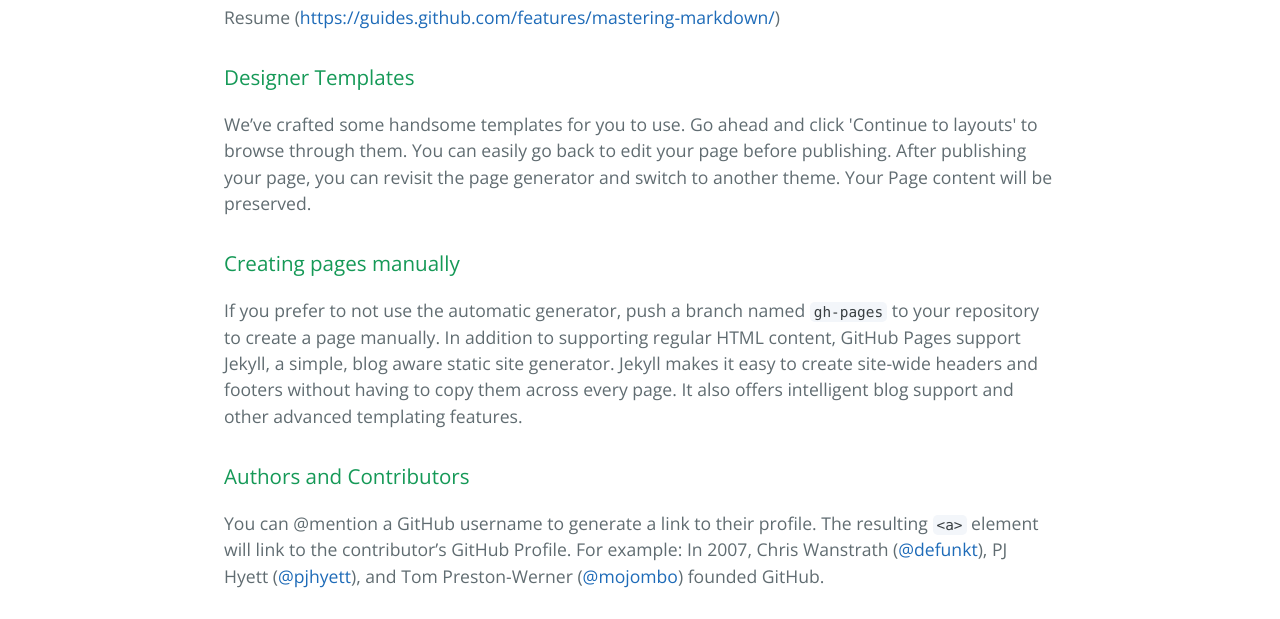
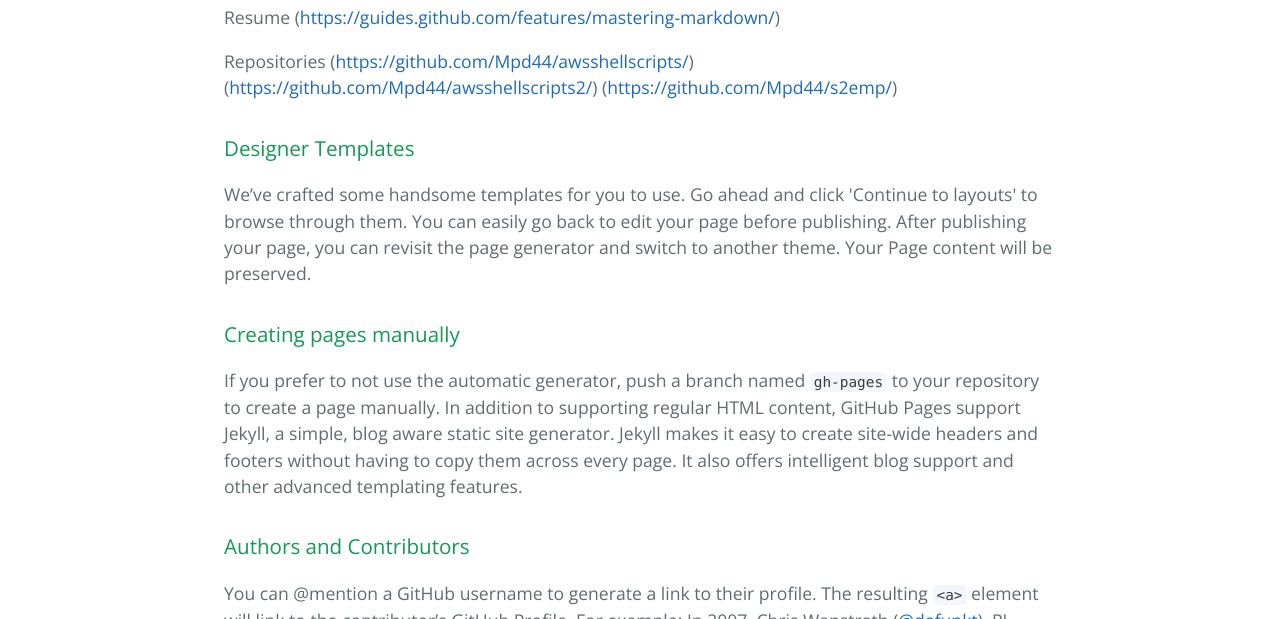
Before and after one commit to Mpd44/Portfolio, a plain HTML site: page index.html in a window 1280 px wide. Shown: the part 481-1100 px from the top of the page. Drawn offline with nearby package versions, Linux system fonts and the light colour scheme.

Commit message:
Update index.html

```diff
--- a/index.html
+++ b/index.html
@@ -23,7 +23,9 @@
 <a id="about-me" class="anchor" href="#about-me" aria-hidden="true"><span aria-hidden="true" class="octicon octicon-link"></span></a>About Me</h1>
 
 <p>Resume (<a href="https://guides.github.com/features/mastering-markdown/">https://guides.github.com/features/mastering-markdown/</a>) </p>
-
+<p> Repositories  (<a href="https://github.com/Mpd44/awsshellscripts/">https://github.com/Mpd44/awsshellscripts/</a>)
+                  (<a href="https://github.com/Mpd44/awsshellscripts2/">https://github.com/Mpd44/awsshellscripts2/</a>)
+                  (<a href="https://github.com/Mpd44/s2emp/">https://github.com/Mpd44/s2emp/</a>)</p>
 <h3>
 <a id="designer-templates" class="anchor" href="#designer-templates" aria-hidden="true"><span aria-hidden="true" class="octicon octicon-link"></span></a>Designer Templates</h3>
 
```
